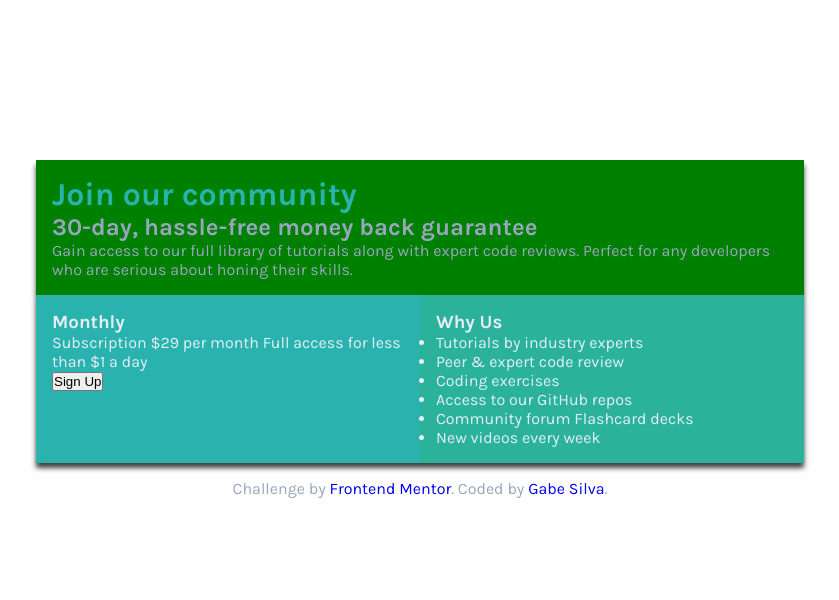
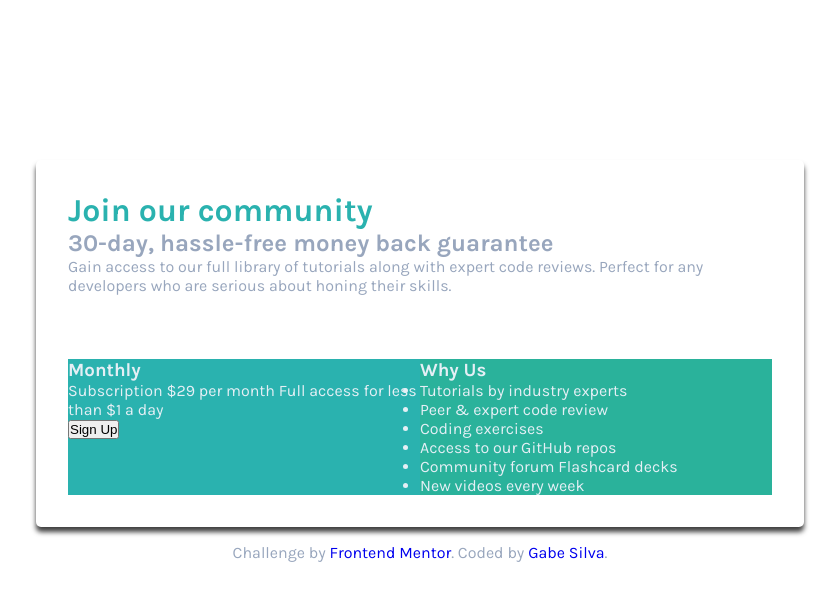
Before and after one commit to iamgsilva/practice, a plain HTML site: page single-price-grid-component-master/index.html in a window 1280 px wide. Shown: the whole page, without its empty margins (220-1059 px from the left). Drawn offline with Linux system fonts and the light colour scheme.

Commit message:
Readjusted boxes

```diff
--- a/single-price-grid-component-master/index.html
+++ b/single-price-grid-component-master/index.html
@@ -30,17 +30,18 @@
     any developers who are serious about honing their skills.
   </p>
   </header>
-    </div> <!-- /container -->
 
-    <div class="container">
-      <div class="box box-1">
+
+
+      <div class="box">
+        <div class="box-1">
     <h3>Monthly</h3>
     <p>
     Subscription &dollar;29 per month Full access for less than &dollar;1 a day
   </p>
   <button class="btn">Sign Up</button>
-  </div> <!-- /box -->
-  <div class="box box-2">
+</div>
+  <div class="box-2">
     <h3>Why Us</h3>
   <ul>
     <li>Tutorials by industry experts</li>
@@ -49,6 +50,7 @@
     <li>Access to our GitHub repos</li>
     <li>Community forum Flashcard decks</li>
     <li>New videos every week</li></ul>
+  </div>
   </div> <!-- /box -->
   </div> <!-- /container -->
 
--- a/single-price-grid-component-master/style.css
+++ b/single-price-grid-component-master/style.css
@@ -25,28 +25,31 @@ main {
   width: 60%;
   margin: 0 auto;
   display: flex;
+  flex-direction: column;
   justify-content: flex-start;
-  background: green;
+  border-radius: 5px;
   box-shadow: 0px 5px 5px 0px rgba(0, 0, 0, 0.75);
 }
 
 .intro {
-  padding: 1em;
+  padding: 2em;
 }
 
 .box {
-  flex: 1;
-  padding: 1em;
+  padding: 2em;
   width: 100%;
   color: hsl(204, 43%, 93%);
+  display: flex;
 }
 
 .box-1 {
   background: hsl(179, 62%, 43%);
+  flex: 1;
 }
 
 .box-2 {
   background: hsl(170, 62%, 43%);
+  flex: 1;
 }
 
 footer {
```
